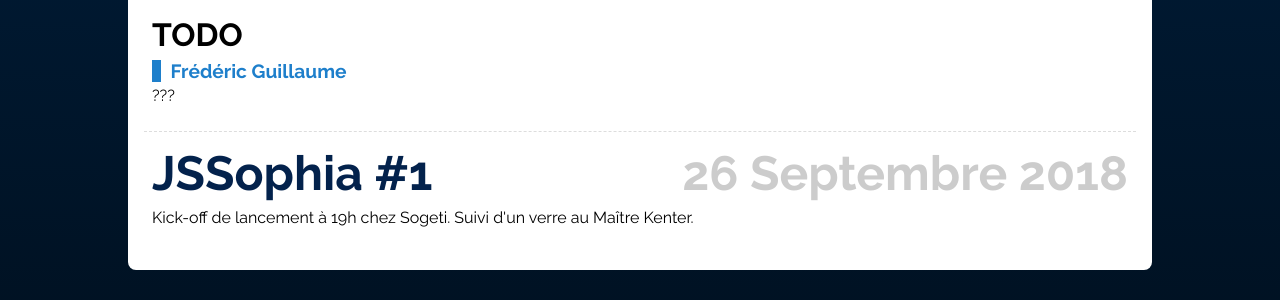
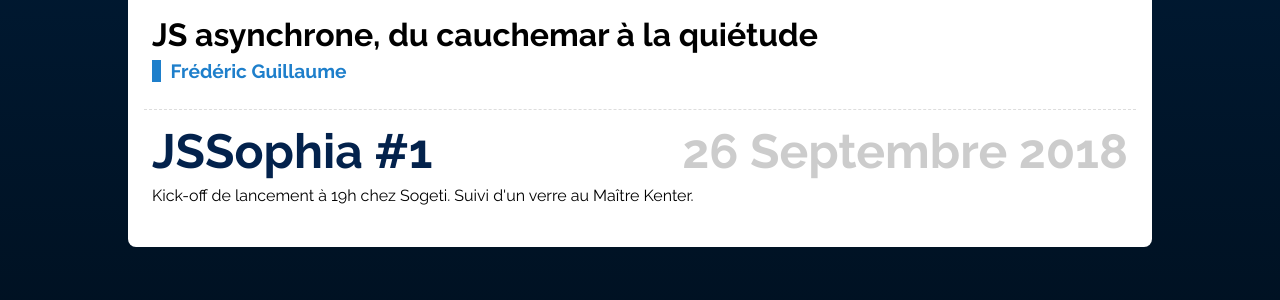
Before and after one commit to jssophia/jssophia.github.com, a plain HTML site: page index.html in a window 1280 px wide. Shown: the part 746-1046 px from the top of the page. Drawn offline with Linux system fonts and the light colour scheme.

Commit message:
Update index.html

```diff
--- a/index.html
+++ b/index.html
@@ -144,11 +144,8 @@
                             <h5><a href="https://twitter.com/jmlegait">Jean-Michael Legait</a></h5>
                         </li>
                         <li>
-                            <h4>TODO</h4>
+                            <h4>JS asynchrone, du cauchemar à la quiétude</h4>
                             <h5><a href="https://twitter.com/FredGuillaume">Frédéric Guillaume</a></h5>
-                            <p>
-                                ???
-                            </p>
                         </li>
                     </ul>
                 </article>
```
